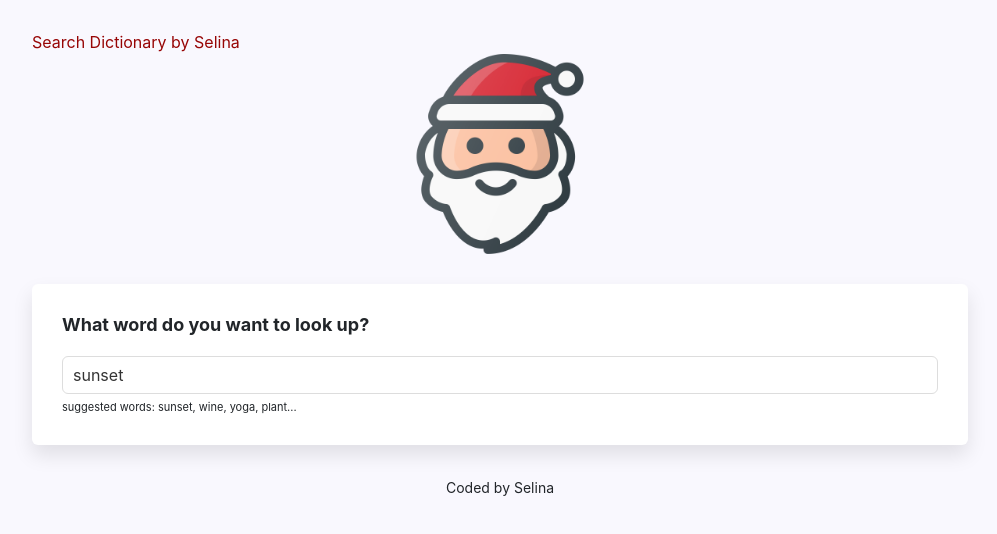
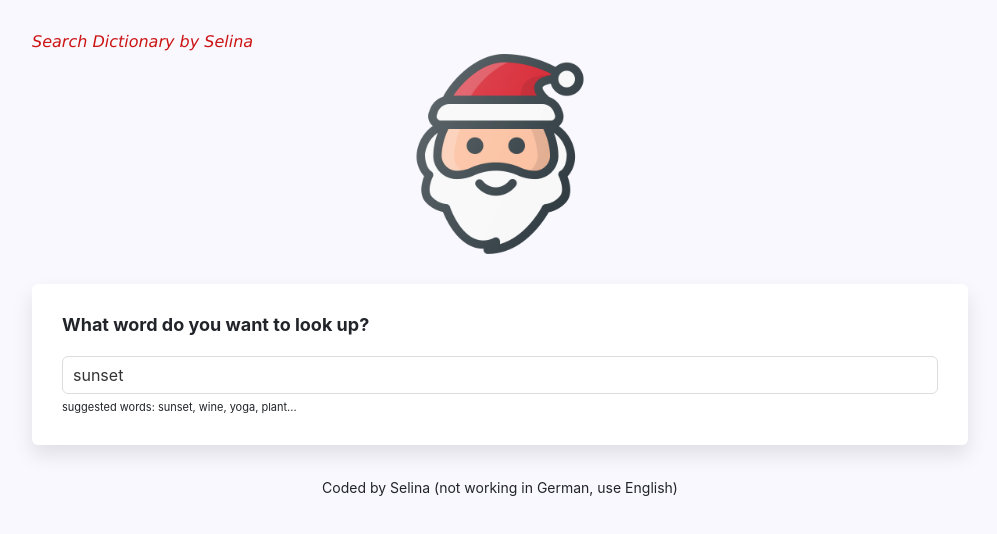
Before and after one commit to Sleina/dictionary-search2, a React (Create React App) app: page / in a window 1280 px wide. Shown: the top 534 px of the page, without its empty margins (140-1137 px from the left). Built offline with nearby package versions, Linux system fonts and the light colour scheme; no server answers.

Commit message:
Added note and color change header

```diff
--- a/src/App.css
+++ b/src/App.css
@@ -3,7 +3,7 @@ body {
 }
 
 a {
-  color: #9670f4;
+  color: rgb(204, 19, 19);
 }
 
 .App {
@@ -13,7 +13,9 @@ a {
 
 .App-header {
   margin: 30px 0;
-  color: rgb(151, 5, 5);
+  color: rgb(204, 19, 19);
+  font-style: oblique;
+  font-family: Verdana, Geneva, Tahoma, sans-serif;
 }
 
 .App-logo {
--- a/src/App.js
+++ b/src/App.js
@@ -14,7 +14,7 @@ export default function App() {
           <Dictionary defaultKeyword="sunset" />
         </main>
         <footer className="App-footer">
-          <small>Coded by Selina </small>
+          <small>Coded by Selina (not working in German, use English)</small>
         </footer>
       </div>
     </div>
```
